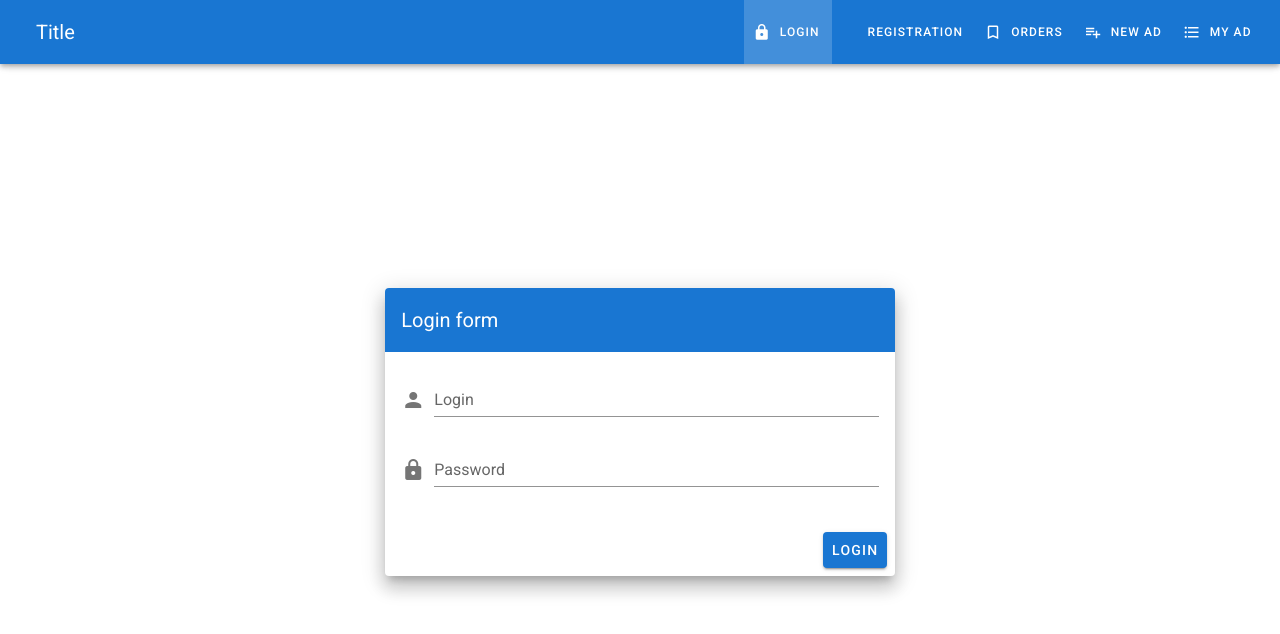
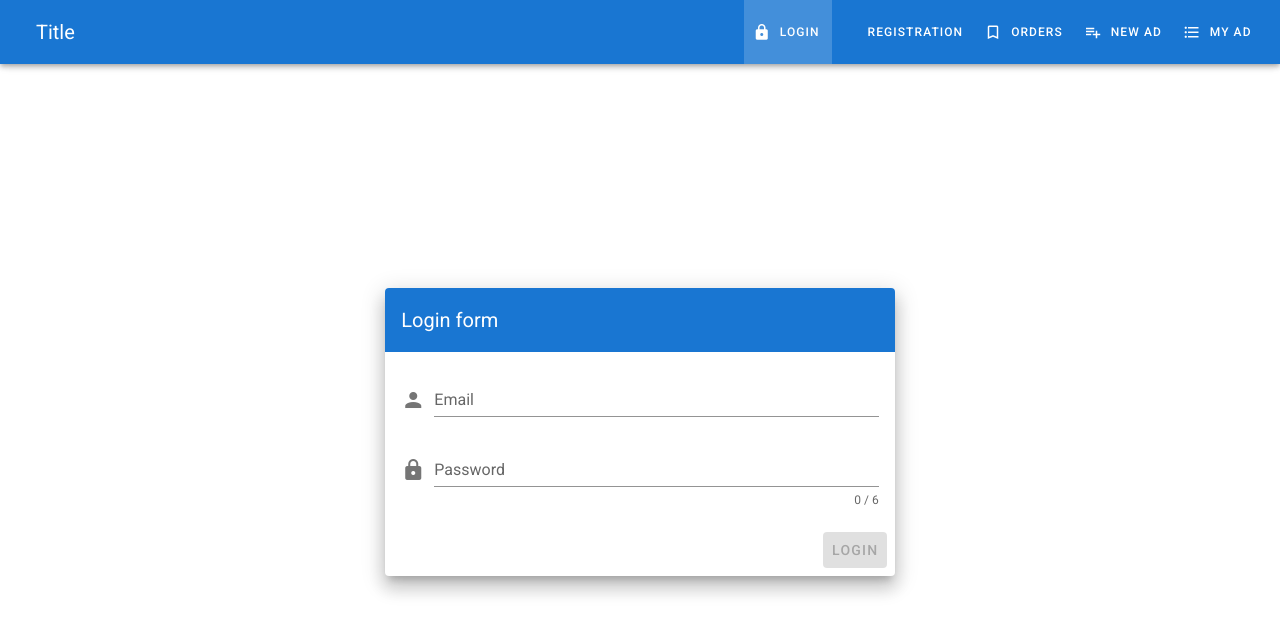
Before and after one commit to Dimaint/VuePractice, a Vue app: page /login in a window 1280 px wide. Shown: the top 634 px of the page. Built offline with nearby package versions, Linux system fonts and the light colour scheme.

Commit message:
add login page

```diff
--- a/src/components/Auth/Login.vue
+++ b/src/components/Auth/Login.vue
@@ -23,26 +23,37 @@
 
               </v-toolbar>
               <v-card-text>
-                <v-form>
+                <v-form
+                ref="form"
+                v-model="valid"
+                validation>
                   <v-text-field
-                    label="Login"
-                    name="login"
+                    label="Email"
+                    name="email"
                     prepend-icon="mdi-account"
                     type="text"
+                    v-model="email"
+                    :rules="emailRules"
                   />
 
                   <v-text-field
-                    id="password"
                     label="Password"
                     name="password"
                     prepend-icon="mdi-lock"
                     type="password"
+                    v-model="password"
+                    :counter="6"
+                    :rules="passwordRules"
                   />
                 </v-form>
               </v-card-text>
               <v-card-actions>
                 <v-spacer />
-                <v-btn color="primary">Login</v-btn>
+                <v-btn
+                color="primary"
+                @click="onSubmit"
+                :disabled="!valid"
+                >Login</v-btn>
               </v-card-actions>
             </v-card>
           </v-col>
@@ -53,7 +64,32 @@
 <script>
 export default {
     data (){
-        return{}
+        return{
+          email: '',
+          password: '',
+          valid: false,
+          emailRules: [
+            v => !!v || 'E-mail is required',
+            v => /.+@.+\..+/.test(v) || 'E-mail must be valid',
+          ],
+          passwordRules: [
+            v => !!v || 'Password is required',
+            v => (v && v.length >= 6) || 'Password must be less than 6 characters',
+          ]
+        }
+    },
+    methods: {
+      onSubmit () {
+          if (this.$refs.form.validate()){
+            const user = {
+              email: this.email,
+              password: this.password
+            }
+
+            // eslint-disable-next-line no-console
+            console.log(user)
+          }
+      }
     }
 }
 </script>
```
